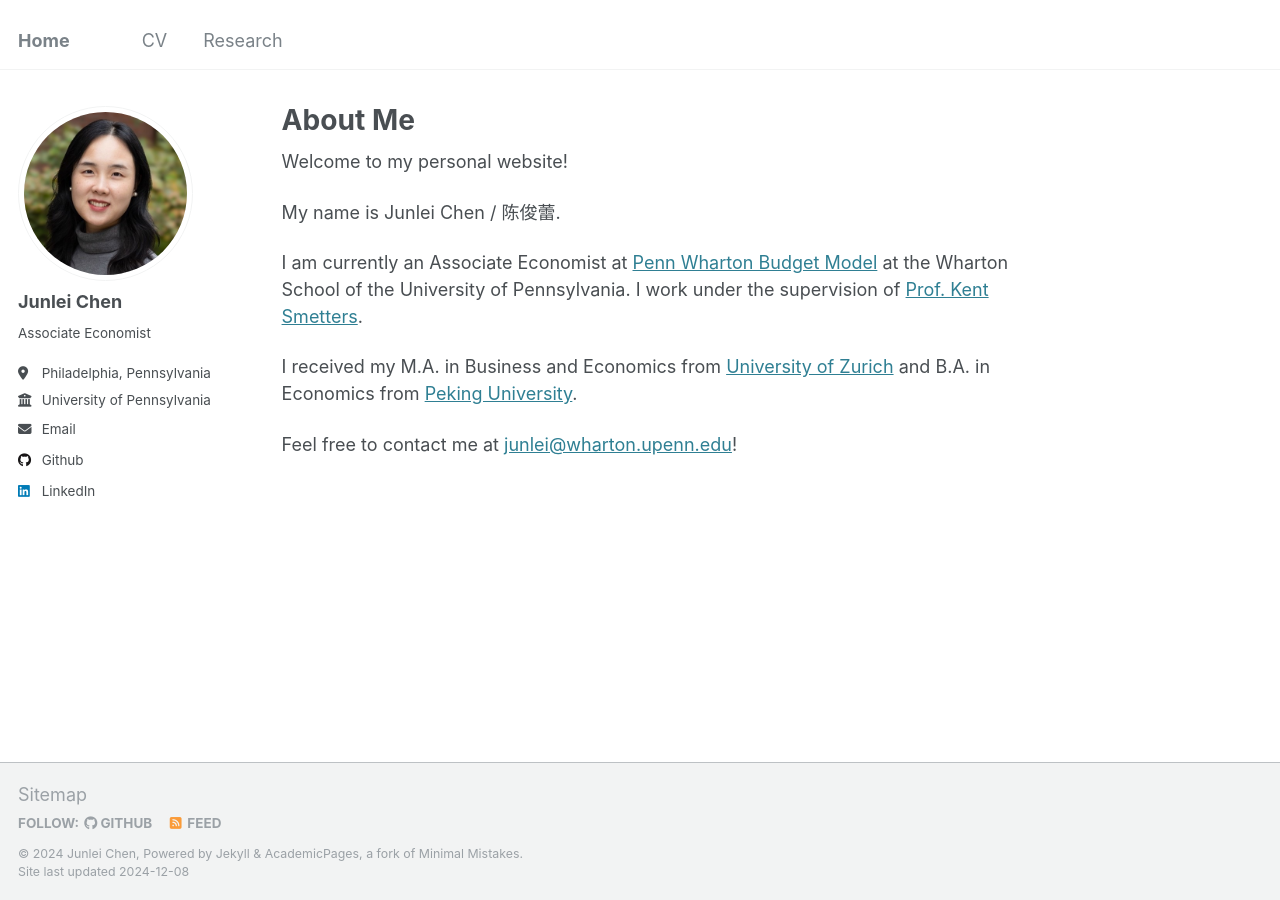
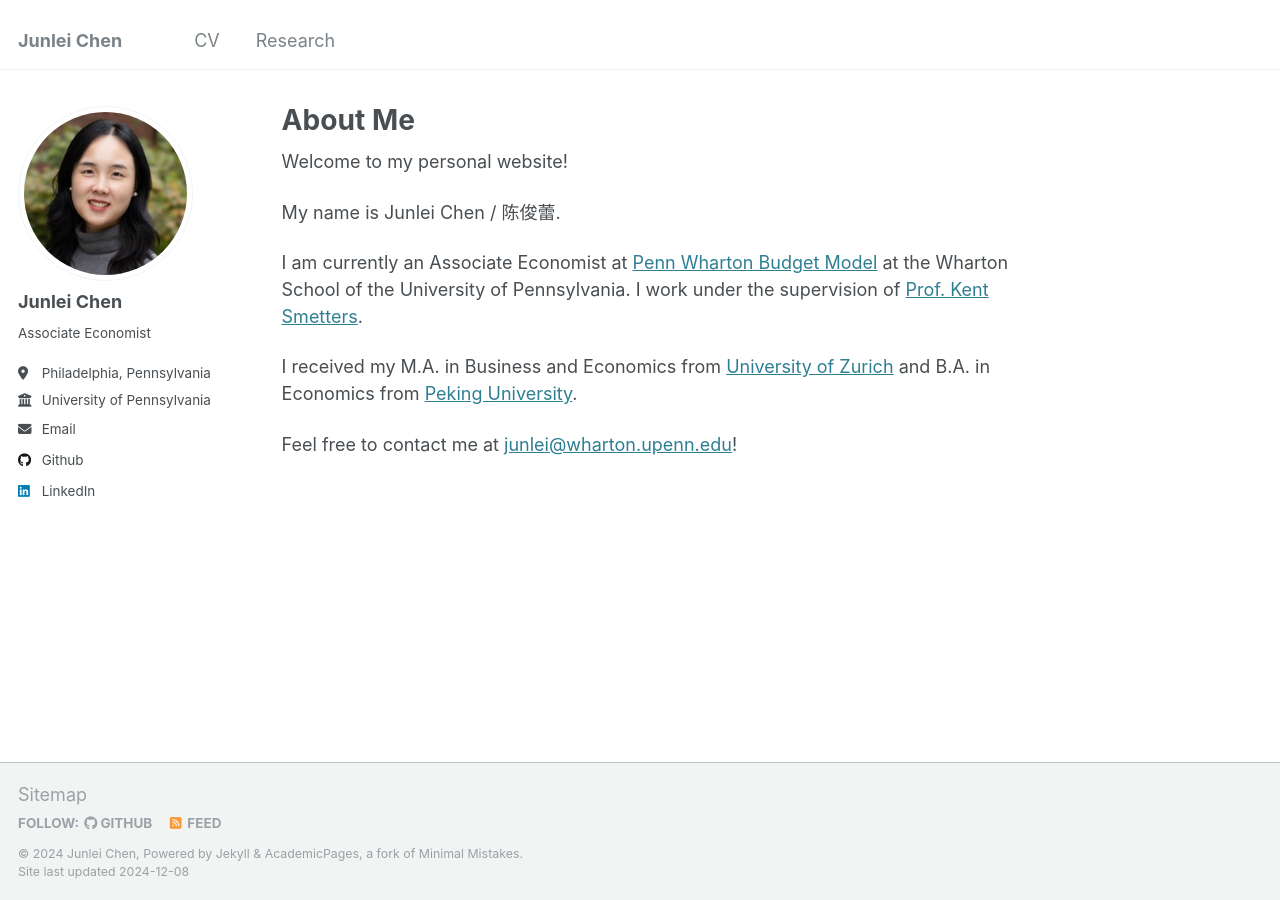
Before and after one commit to Junlei-Chen/junlei-chen.github.io, a Jekyll site: the page built from _pages/about.md, in a window 1280 px wide. Built offline with Jekyll 4.4.1, drawn with Linux system fonts in a browser that asks for light colours.

Commit message:
changed name for home

```diff
--- a/_config.yml
+++ b/_config.yml
@@ -8,7 +8,7 @@
 
 # Basic Site Settings
 locale                   : "en-US"
-title                    : "Home"
+title                    : "Junlei Chen"
 title_separator          : "-"
 name                     : &name "Junlei Chen"
 description              : &description "Associate Economist"
```
